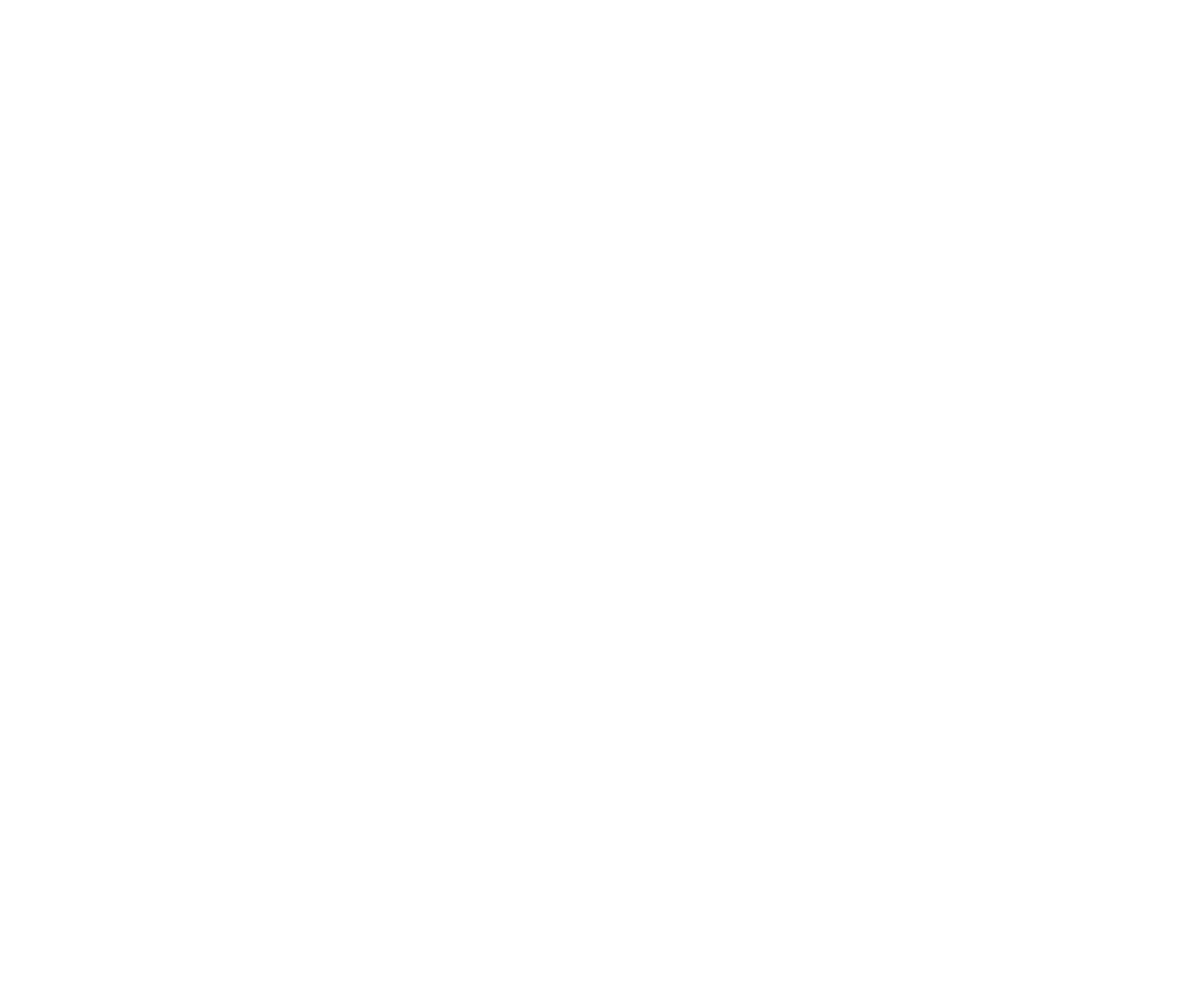
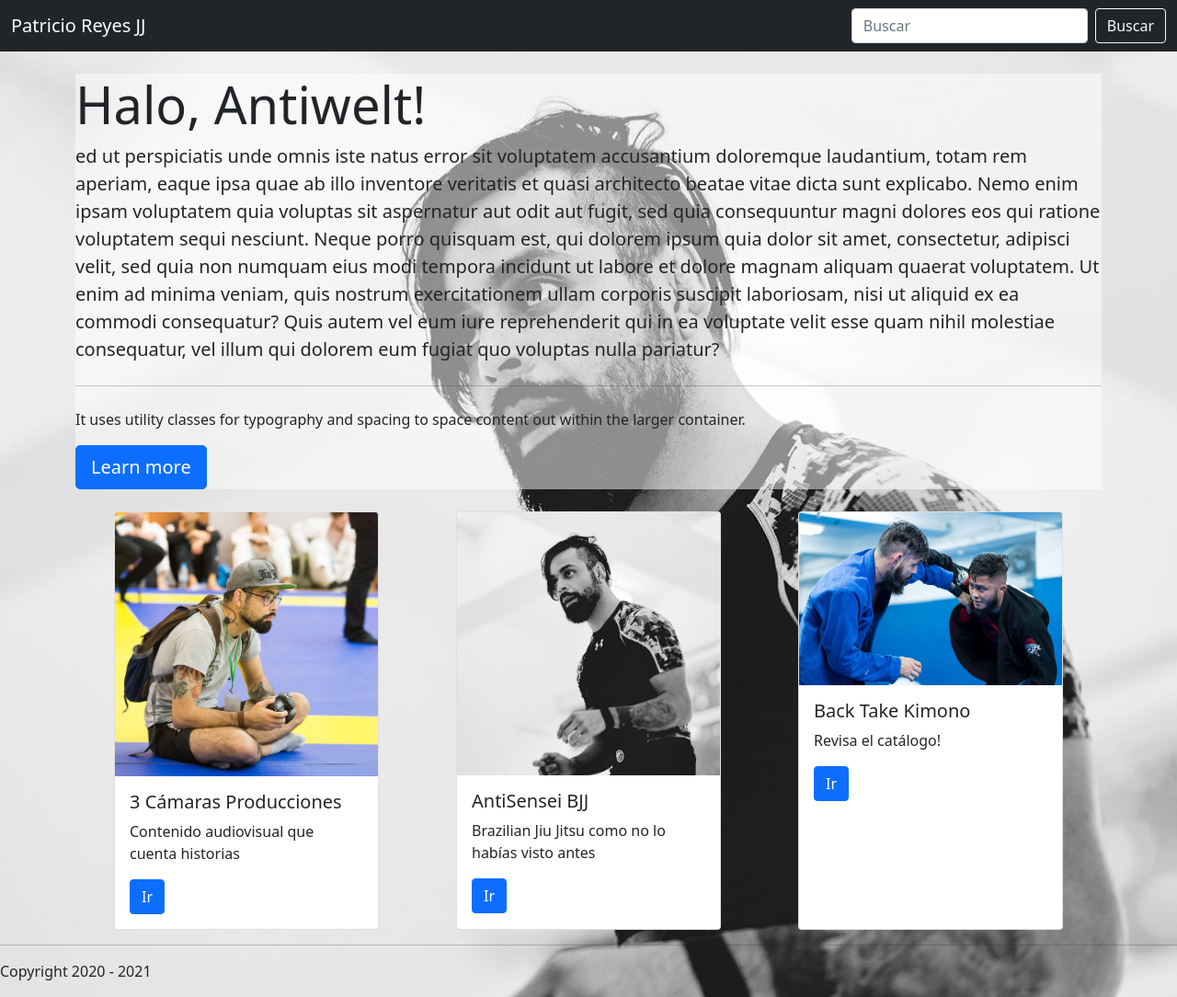
Before and after one commit to arojascesp/bootstrap, a plain HTML site: page index.html in a window 1280 px wide. Shown: the whole page at 92% size. Before the commit the page ends 800 px from the top, so only its background shows below. Drawn offline with nearby package versions, Linux system fonts and the light colour scheme.

Commit message:
tarea finalizada

```diff
--- a/estilos.scss
+++ b/estilos.scss
@@ -1,3 +1,12 @@
-:root {
-  --color-rojo: red;
+body {
+  background-image: url(./img/patojj-antisensei.jpg);
 }
+
+.jumbotron {
+  background-color: rgba(255, 255, 255, 0.5);
+}
+
+.container {
+  display: flex;
+  justify-content: space-around;
+}
--- a/index.html
+++ b/index.html
@@ -0,0 +1,68 @@
+<!DOCTYPE html>
+<html lang="es">
+<head>
+  <meta charset="UTF-8">
+  <meta http-equiv="X-UA-Compatible" content="IE=edge">
+  <meta name="viewport" content="width=device-width, initial-scale=1.0">
+  <title>Patricio Reyes JJ</title>
+  <link href="https://cdn.jsdelivr.net/npm/bootstrap@5.0.0-beta2/dist/css/bootstrap.min.css" rel="stylesheet" integrity="sha384-BmbxuPwQa2lc/FVzBcNJ7UAyJxM6wuqIj61tLrc4wSX0szH/Ev+nYRRuWlolflfl" crossorigin="anonymous">
+  <script src="https://cdn.jsdelivr.net/npm/@popperjs/core@2.6.0/dist/umd/popper.min.js" integrity="sha384-KsvD1yqQ1/1+IA7gi3P0tyJcT3vR+NdBTt13hSJ2lnve8agRGXTTyNaBYmCR/Nwi" crossorigin="anonymous"></script>
+<script src="https://cdn.jsdelivr.net/npm/bootstrap@5.0.0-beta2/dist/js/bootstrap.min.js" integrity="sha384-nsg8ua9HAw1y0W1btsyWgBklPnCUAFLuTMS2G72MMONqmOymq585AcH49TLBQObG" crossorigin="anonymous"></script>
+<link rel="stylesheet" href="./estilos.css">
+</head>
+<body>
+  <header>
+    <nav class="navbar navbar-dark bg-dark">
+      <div class="container-fluid">
+        <a class="navbar-brand">Patricio Reyes JJ</a>
+        <form class="d-flex">
+          <input class="form-control me-2" type="search" placeholder="Buscar" aria-label="Search">
+          <button class="btn btn-outline-light" type="submit">Buscar</button>
+        </form>
+      </div>
+    </nav>
+  </header>
+  <main>
+    <div class="container my-4">
+      <div class="jumbotron">
+        <h1 class="display-4">Halo, Antiwelt!</h1>
+        <p class="lead">ed ut perspiciatis unde omnis iste natus error sit voluptatem accusantium doloremque laudantium, totam rem aperiam, eaque ipsa quae ab illo inventore veritatis et quasi architecto beatae vitae dicta sunt explicabo. Nemo enim ipsam voluptatem quia voluptas sit aspernatur aut odit aut fugit, sed quia consequuntur magni dolores eos qui ratione voluptatem sequi nesciunt. Neque porro quisquam est, qui dolorem ipsum quia dolor sit amet, consectetur, adipisci velit, sed quia non numquam eius modi tempora incidunt ut labore et dolore magnam aliquam quaerat voluptatem. Ut enim ad minima veniam, quis nostrum exercitationem ullam corporis suscipit laboriosam, nisi ut aliquid ex ea commodi consequatur? Quis autem vel eum iure reprehenderit qui in ea voluptate velit esse quam nihil molestiae consequatur, vel illum qui dolorem eum fugiat quo voluptas nulla pariatur?</p>
+        <hr class="my-4">
+        <p>It uses utility classes for typography and spacing to space content out within the larger container.</p>
+        <a class="btn btn-primary btn-lg" href="#" role="button">Learn more</a>
+      </div>
+    </div>
+
+    <div class="container">
+      <div class="card" style="width: 18rem;">
+        <img src="./img/pato-3camaras.jpg" class="card-img-top" alt="3 Cámaras">
+        <div class="card-body">
+          <h5 class="card-title">3 Cámaras Producciones</h5>
+          <p class="card-text">Contenido audiovisual que cuenta historias</p>
+          <a href="#" class="btn btn-primary">Ir</a>
+        </div>
+      </div>
+      <div class="card" style="width: 18rem;">
+        <img src="./img/patojj-antisensei.jpg" class="card-img-top" alt="Anti Sensei BJJ Classes">
+        <div class="card-body">
+          <h5 class="card-title">AntiSensei BJJ</h5>
+          <p class="card-text">Brazilian Jiu Jitsu como no lo habías visto antes</p>
+          <a href="#" class="btn btn-primary">Ir</a>
+        </div>
+      </div>
+      <div class="card" style="width: 18rem;">
+        <img src="./img/Patojj-backtake.jpg" class="card-img-top" alt="Back Take Kimono">
+        <div class="card-body">
+          <h5 class="card-title">Back Take Kimono</h5>
+          <p class="card-text">Revisa el catálogo!</p>
+          <a href="#" class="btn btn-primary">Ir</a>
+        </div>
+      </div>
+    </div>
+  </main>
+  <footer>
+    <hr>
+    <p>Copyright 2020 - 2021</p>
+  </footer>
+</body>
+</html>
```
Also changed, not shown: estilos.css, img/Patojj-backtake.jpg (added), img/pato-3camaras.jpg (added), img/patojj-antisensei.jpg (added), 3 other files.
